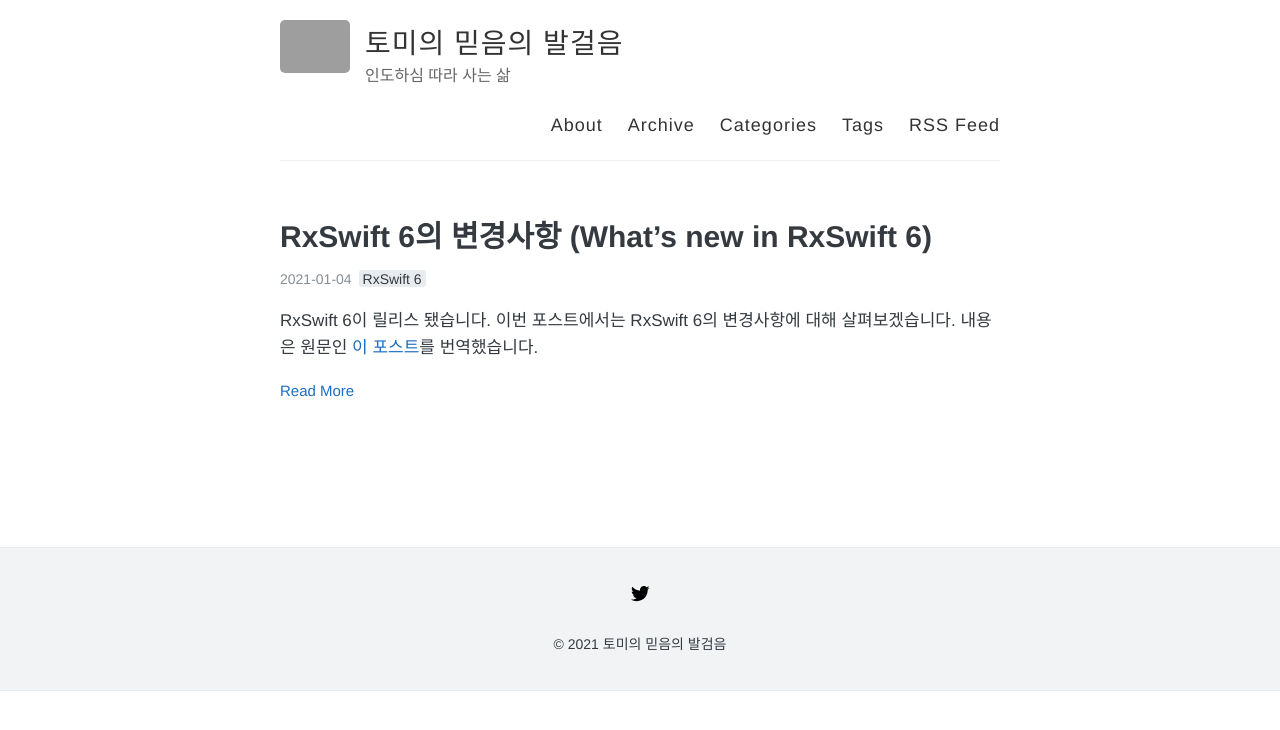
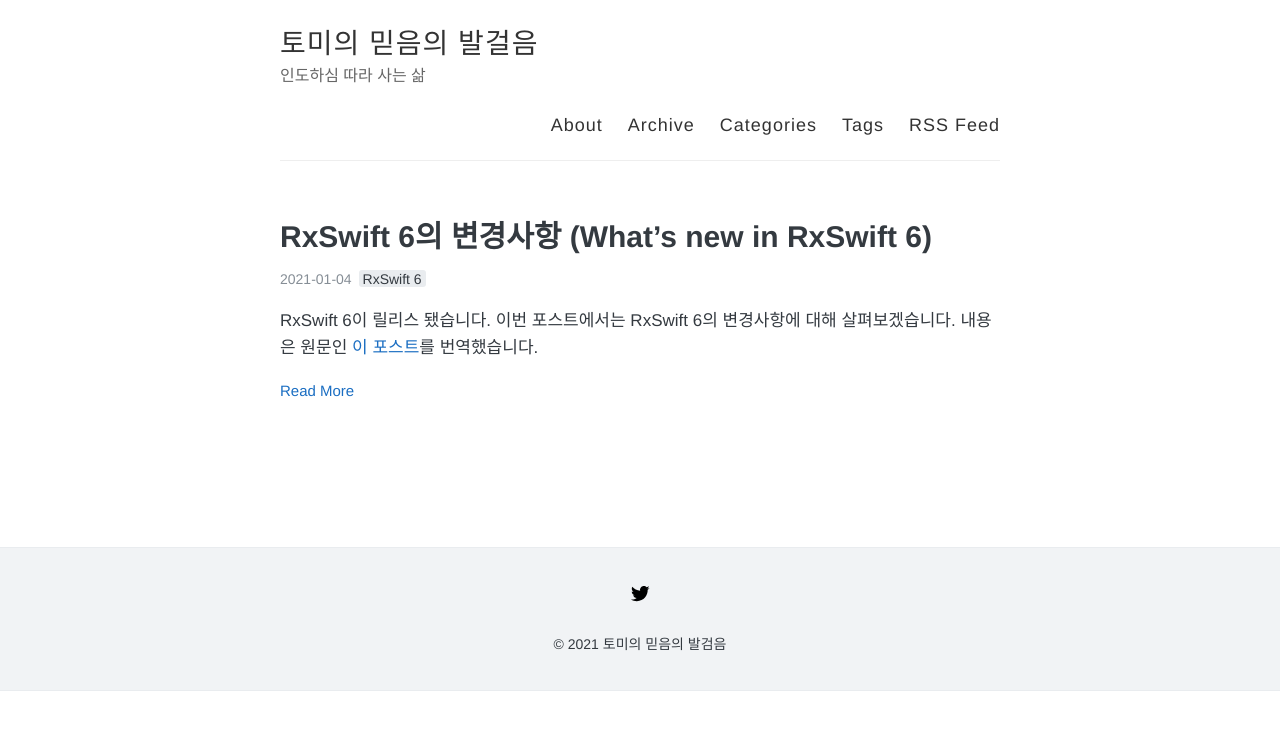
Before and after one commit to Jusung/joyfulpace, a Jekyll site: the page built from index.html, in a window 1280 px wide. Shown: the top 730 px of the page. Built offline with Jekyll 4.4.1, drawn with Linux system fonts in a browser that asks for light colours; the list of posts is cut into pages by our own code.

Commit message:
아바타는 없다

```diff
--- a/_config.yml
+++ b/_config.yml
@@ -14,7 +14,7 @@ description: 인도하심 따라 사는 삶
 timezone: "Asia/Seoul"
 
 # URL of your avatar or profile pic (you could use your GitHub profile pic)
-avatar: https://jusung.github.io/joyfulpace/images/profile face.png
+# avatar: https://jusung.github.io/joyfulpace/images/profile face.png
 
 # Tabs in header. There are 'Blog', 'About', 'Archive', 'Tags'
 # and URL Link(e.g. 'Theme' tab below) tabs. If you don't need one, just delete
```
